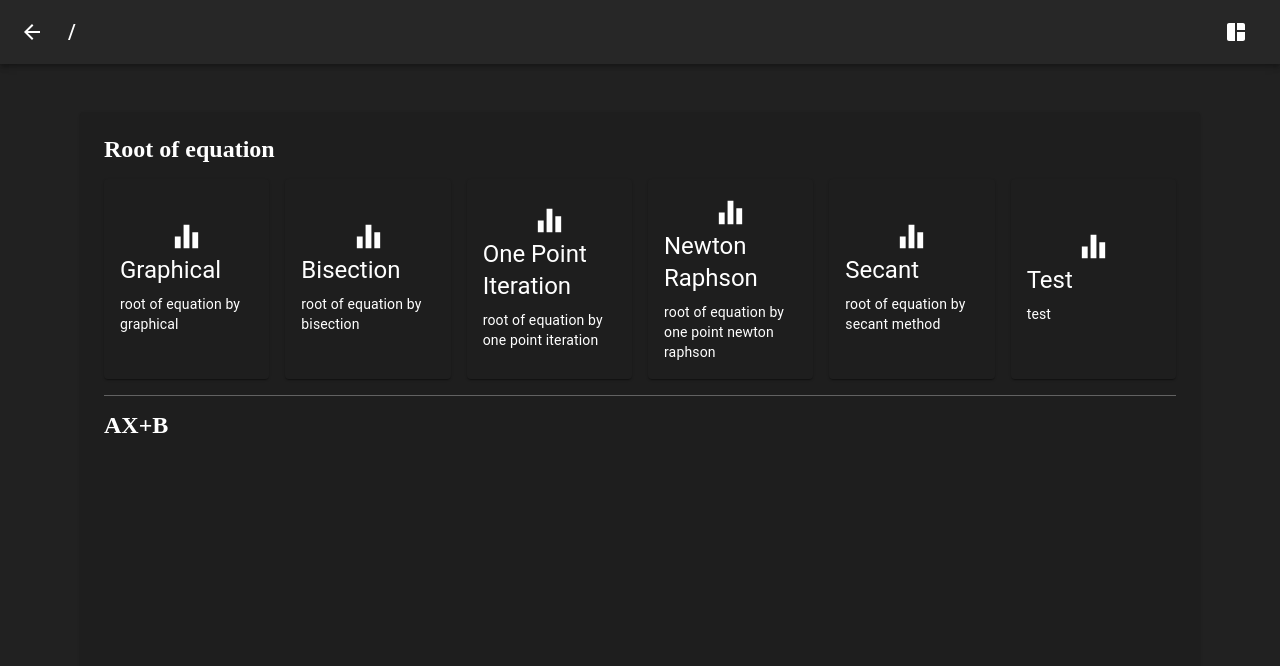
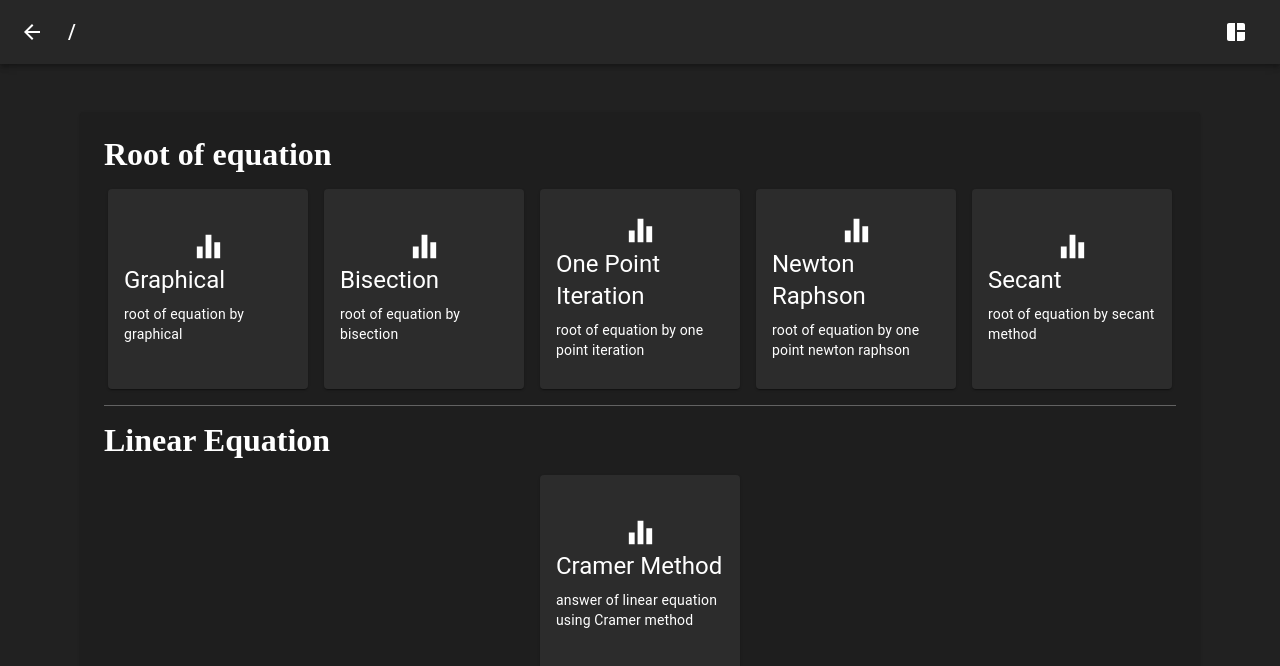
Before and after one commit to SWitsarut/numer-web, a React (Vite) app: page / in a window 1280 px wide. Shown: the top 666 px of the page. Built offline with nearby package versions, Linux system fonts and the light colour scheme.

Commit message:
add linear and polynomial regression

```diff
--- a/src/App.tsx
+++ b/src/App.tsx
@@ -1,4 +1,4 @@
-import { Routes, Route, useNavigate, NavigateFunction } from "react-router-dom";
+import { Routes, Route, Outlet, useNavigate } from "react-router-dom";
 import Index from "./pages/Index";
 import Navbar from "./Component/Navbar";
 import Box from "@mui/material/Box";
@@ -10,9 +10,10 @@ import OnePoint from "./pages/root/OnePoint";
 import NewtomRaphson from "./pages/root/NewtonRaphson";
 import Secant from "./pages/root/Secant";
 import Page404 from "./pages/Page404";
+import Cramer from "./pages/linear equation/Cramer";
 
 function App() {
-	const navigate: NavigateFunction = useNavigate();
+	const navigate = useNavigate();
 	return (
 		<>
 			<Box
@@ -28,11 +29,29 @@ function App() {
 					<Paper sx={{ padding: 3, minHeight: "100vh" }} elevation={1}>
 						<Routes>
 							<Route path="/" element={<Index navigate={navigate} />} />
-							<Route path="/bisection" element={<Bisection />} />
-							<Route path="/graphical" element={<Graphical />} />
-							<Route path="/one-point" element={<OnePoint />} />
-							<Route path="/newton-raphson" element={<NewtomRaphson />} />
-							<Route path="/secant" element={<Secant />} />
+
+							<Route
+								path="/root"
+								element={
+									<Outlet /> // Render nested routes
+								}
+							>
+								<Route path="bisection" element={<Bisection />} />
+								<Route path="graphical" element={<Graphical />} />
+								<Route path="one-point" element={<OnePoint />} />
+								<Route path="newton-raphson" element={<NewtomRaphson />} />
+								<Route path="secant" element={<Secant />} />
+							</Route>
+
+							<Route
+								path="/linear"
+								element={
+									<Outlet /> // Render nested routes
+								}
+							>
+								<Route path="cramer" element={<Cramer />} />
+							</Route>
+
 							<Route path="*" element={<Page404 />} />
 						</Routes>
 					</Paper>
@@ -42,5 +61,4 @@ function App() {
 	);
 }
 
-export {};
 export default App;
--- a/src/Component/HubCard.tsx
+++ b/src/Component/HubCard.tsx
@@ -4,7 +4,18 @@ import HubCardProps from "../type and interface/interface";
 
 function HubCard({ path, name, desciption, navigate }: HubCardProps) {
 	return (
-		<Card sx={{ width: 200, height: 200 }} onClick={() => navigate(path)}>
+		<Card
+			sx={{
+				backgroundColor: (theme) =>
+					theme.palette.mode === "light"
+						? theme.palette.grey[100]
+						: theme.palette.grey[900],
+				width: 200,
+				height: 200,
+				borderRadius: 1,
+			}}
+			onClick={() => navigate(path)}
+		>
 			<CardActionArea sx={{ height: 200 }}>
 				<CardContent>
 					<Box display={"flex"} alignItems={"center"} justifyContent={"center"}>
--- a/src/main.tsx
+++ b/src/main.tsx
@@ -1,4 +1,4 @@
-import React, { createContext } from "react";
+import React from "react";
 import ReactDOM from "react-dom/client";
 import App from "./App.tsx";
 import { BrowserRouter } from "react-router-dom";
--- a/src/pages/Index.tsx
+++ b/src/pages/Index.tsx
@@ -8,39 +8,41 @@ function Index({ navigate }: { navigate: NavigateFunction }) {
 	const roe: IndexCardProps[] = [
 		{
 			name: "Graphical",
-			path: "/graphical",
+			path: "/root/graphical",
 			description: "root of equation by graphical",
 		},
 		{
 			name: "Bisection",
-			path: "/bisection",
+			path: "/root/bisection",
 			description: "root of equation by bisection",
 		},
 		{
 			name: "One Point Iteration",
-			path: "/one-point",
+			path: "/root/one-point",
 			description: "root of equation by one point iteration",
 		},
 		{
 			name: "Newton Raphson",
-			path: "/newton-raphson",
+			path: "/root/newton-raphson",
 			description: "root of equation by one point newton raphson",
 		},
 		{
 			name: "Secant",
-			path: "/secant",
+			path: "/root/secant",
 			description: "root of equation by secant method",
 		},
+	];
+	const linear: IndexCardProps[] = [
 		{
-			name: "Test",
-			path: "/test",
-			description: "test",
+			name: "Cramer Method",
+			path: "/linear/cramer",
+			description: "answer of linear equation using Cramer method",
 		},
 	];
 
 	return (
 		<Stack spacing={2}>
-			<h2>Root of equation</h2>
+			<h1>Root of equation</h1>
 			<Stack direction={"row"} spacing={2} sx={{ justifyContent: "center" }}>
 				{roe?.map((card, index) => {
 					return (
@@ -55,7 +57,20 @@ function Index({ navigate }: { navigate: NavigateFunction }) {
 				})}
 			</Stack>
 			<Divider />
-			<h2>AX+B</h2>
+			<h1>Linear Equation</h1>
+			<Stack direction={"row"} spacing={2} sx={{ justifyContent: "center" }}>
+				{linear?.map((card, index) => {
+					return (
+						<HubCard
+							key={index}
+							name={card.name}
+							path={card.path}
+							desciption={card.description}
+							navigate={navigate}
+						/>
+					);
+				})}
+			</Stack>
 		</Stack>
 	);
 }
--- /dev/null
+++ b/src/pages/linear equation/Cramer.tsx
@@ -0,0 +1,18 @@
+import axios from "axios";
+import { useEffect, useState } from "react";
+
+function Cramer() {
+	useEffect(() => {
+		document.title = "Secant";
+	}, []);
+	const [A, setA] = useState<number[][]>([[]]);
+	const [B, setB] = useState<number[]>([]);
+	const fetchAnswer = async () => {
+		await axios.post("http://localhost:8080/secant", {}).then((e) => {
+			e.status;
+		});
+	};
+	return <div>Cramer</div>;
+}
+
+export default Cramer;
```
Also changed, not shown: src/type and interface/type.tsx (line endings or trailing spaces), 2 other files (tests, documents, lock files or other folders).
